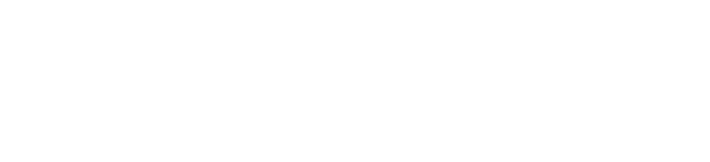
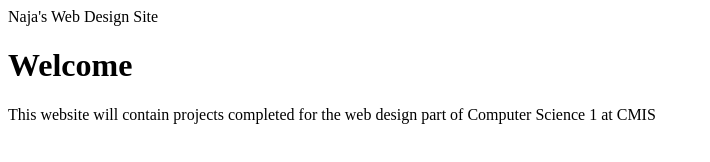
Before and after one commit to Naja2445-cmis/naja2445-cmis-wd, a plain HTML site: page index.html in a window 1280 px wide. Shown: the whole page, without its empty margins (0-710 px from the left). Drawn offline with Linux system fonts and the light colour scheme.

Commit message:
code modified

```diff
--- a/index.html
+++ b/index.html
@@ -2,16 +2,21 @@
 <html>
 	<head>
 		<title>
-			Title Text
+			Naja's Web Design Site
 		</title>
 		<meta charset="utf-8"/>
 	</head>
 	<body>
 		<header>
+			Naja's Web Design Site
 		</header>
+			<h1>
+				Welcome
+			</h1>
 		<nav>
 		</nav>
 		<main>
+			This website will contain projects completed for the web design part of Computer Science 1 at CMIS
 		</main>
 		<footer>
 		</footer>
```
